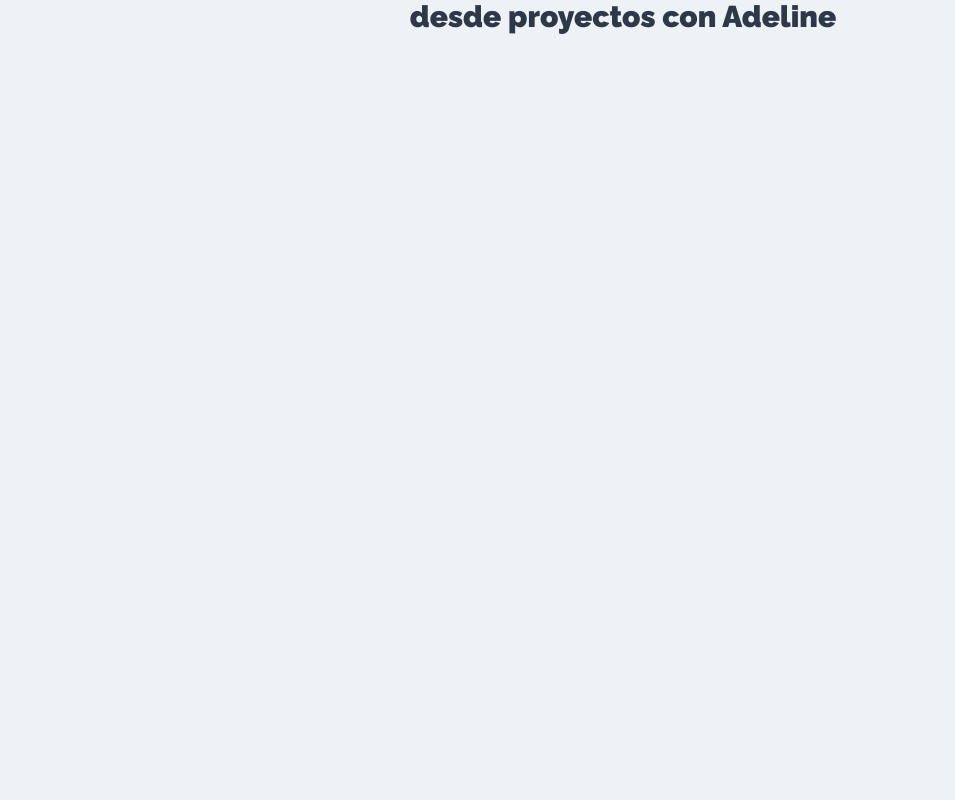
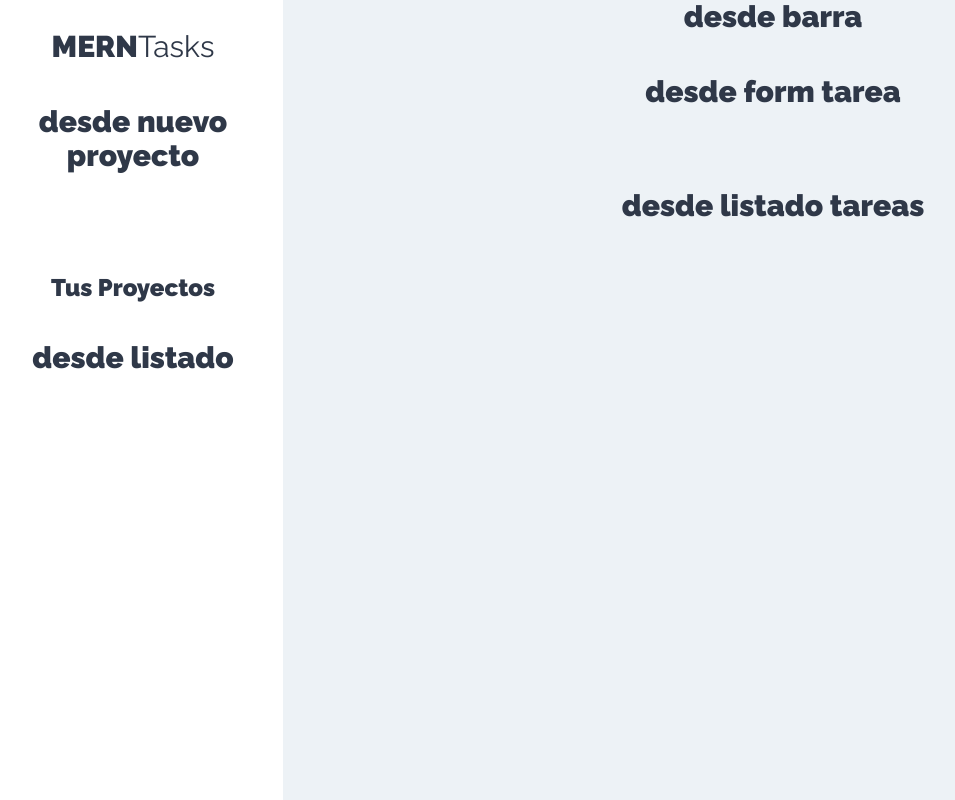
Before and after one commit to johanBautista/MERNTasks-Cliente, a React (Create React App) app: page /proyectos in a window 1280 px wide. Shown: the whole page, without its empty margins (17-972 px from the left). Built offline with nearby package versions, Linux system fonts and the light colour scheme.

Commit message:
estructura componente Proyecto

```diff
--- /dev/null
+++ b/src/components/layout/Barra.js
@@ -0,0 +1,11 @@
+import React from 'react';
+
+const Barra = () => {
+  return (
+    <div>
+      <h1>desde barra</h1>
+    </div>
+  );
+};
+
+export default Barra;
--- /dev/null
+++ b/src/components/layout/Sidebar.js
@@ -0,0 +1,22 @@
+import React from 'react';
+import NuevoProyecto from '../proyectos/NuevoProyecto';
+import ListadoProyectos from '../proyectos/ListadoProyectos.js';
+
+const Sidebar = () => {
+  return (
+    <aside>
+      <h1>
+        MERN<span>Tasks</span>
+      </h1>
+
+      <NuevoProyecto />
+
+      <div className="proyectos">
+        <h2>Tus Proyectos</h2>
+        <ListadoProyectos />
+      </div>
+    </aside>
+  );
+};
+
+export default Sidebar;
--- /dev/null
+++ b/src/components/proyectos/ListadoProyectos.js
@@ -0,0 +1,11 @@
+import React from 'react';
+
+const ListadoProyectos = () => {
+  return (
+    <div>
+      <h1>desde listado</h1>
+    </div>
+  );
+};
+
+export default ListadoProyectos;
--- /dev/null
+++ b/src/components/proyectos/NuevoProyecto.js
@@ -0,0 +1,11 @@
+import React from 'react';
+
+const NuevoProyecto = () => {
+  return (
+    <div>
+      <h1>desde nuevo proyecto</h1>
+    </div>
+  );
+};
+
+export default NuevoProyecto;
--- a/src/components/proyectos/Proyectos.js
+++ b/src/components/proyectos/Proyectos.js
@@ -1,9 +1,25 @@
 import React from 'react';
+import Sidebar from '../layout/Sidebar';
+import Barra from '../layout/Barra';
+import FormTarea from '../tareas/FormTarea';
+import ListadoTareas from '../tareas/ListadoTareas';
 
 const Proyectos = () => {
   return (
-    <div>
-      <h1>desde proyectos con Adeline</h1>
+    <div className="contenedor-app">
+      <Sidebar />
+
+      <div className="seccion-principal">
+        <Barra />
+
+        <main>
+          <FormTarea />
+
+          <div className="contenedor-tareas">
+            <ListadoTareas />
+          </div>
+        </main>
+      </div>
     </div>
   );
 };
--- /dev/null
+++ b/src/components/tareas/FormTarea.js
@@ -0,0 +1,11 @@
+import React from 'react';
+
+const FormTarea = () => {
+  return (
+    <div>
+      <h1>desde form tarea</h1>
+    </div>
+  );
+};
+
+export default FormTarea;
--- /dev/null
+++ b/src/components/tareas/ListadoTareas.js
@@ -0,0 +1,11 @@
+import React from 'react';
+
+const ListadoTareas = () => {
+  return (
+    <div>
+      <h1>desde listado tareas</h1>
+    </div>
+  );
+};
+
+export default ListadoTareas;
```
Also changed, not shown: src/components/tareas/Tarea.js (added, +11 -0 lines).
